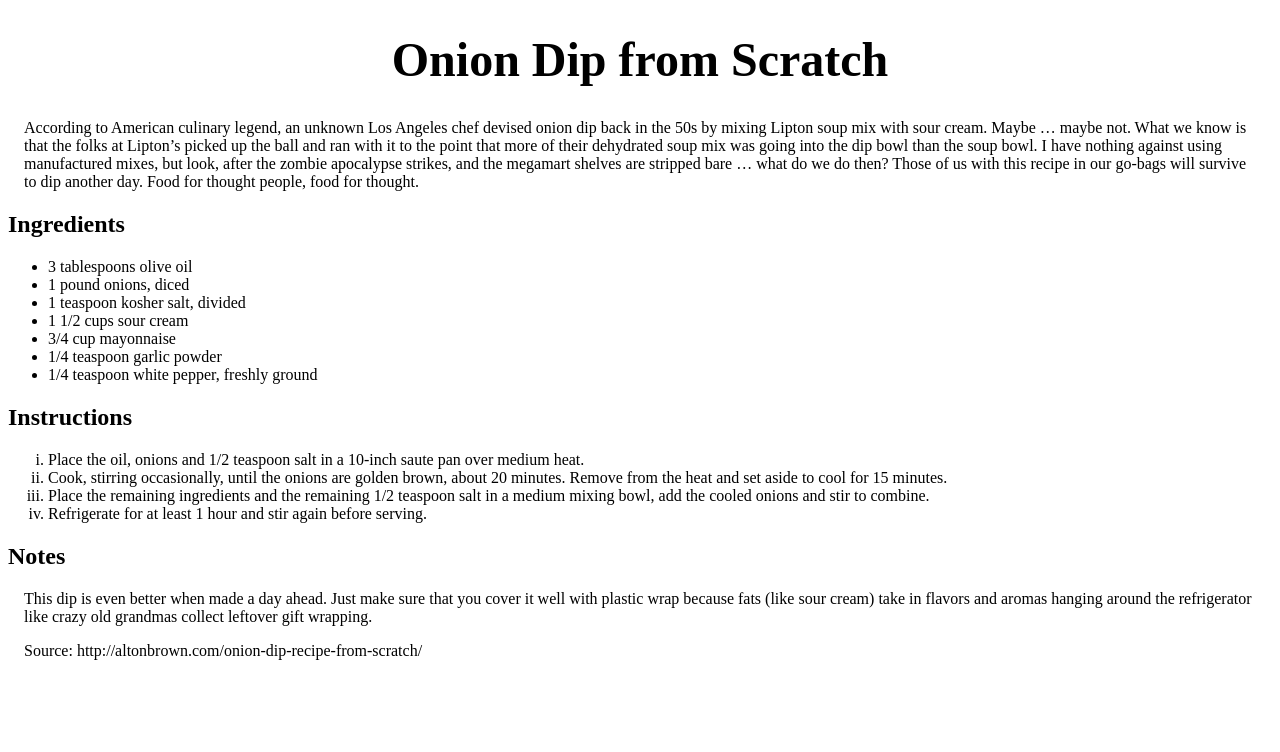
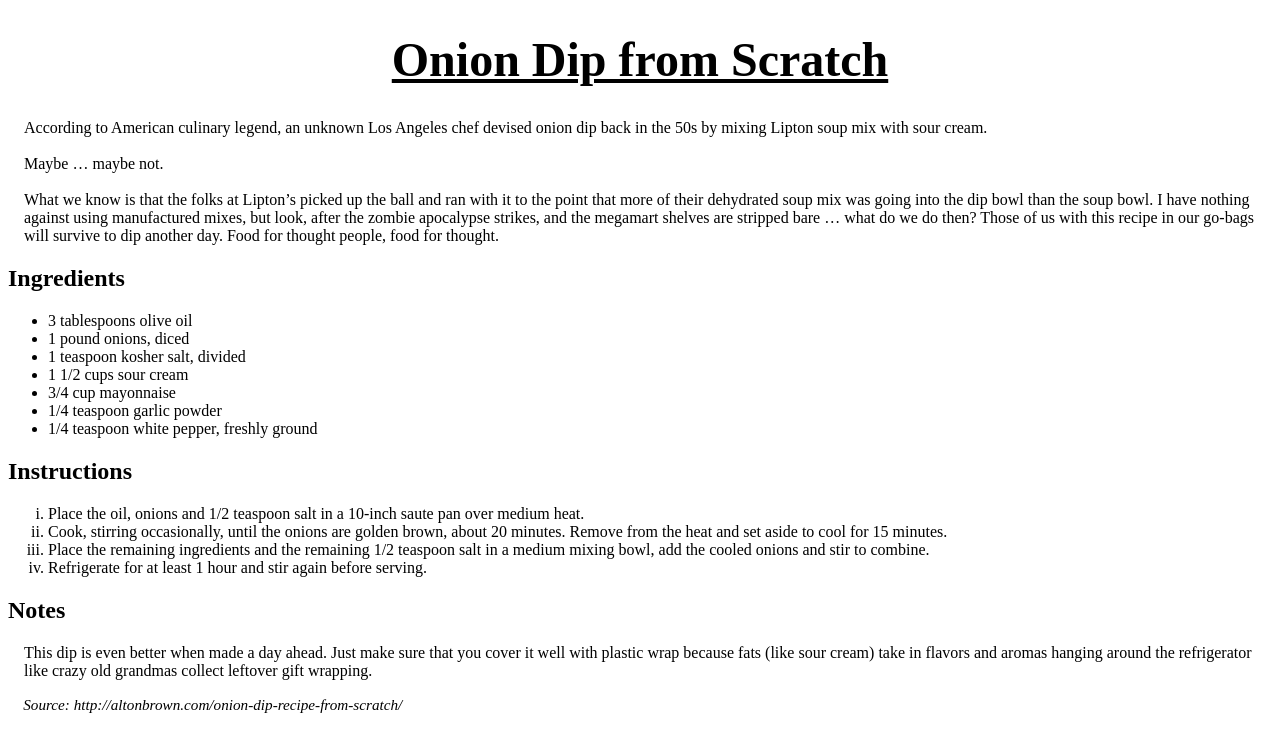
Before and after one commit to bintersc/MI349FS15, a PHP site: page /week2/recipe.html in a window 1280 px wide. Shown: the top 752 px of the page. Run offline with PHP 8.4, Linux system fonts and the light colour scheme.

Commit message:
Added some more css to the page

```diff
--- a/week2/recipe.css
+++ b/week2/recipe.css
@@ -1,6 +1,12 @@
 #pageTitle {
 	text-align: center;
 	font-size: 3em;
+	text-decoration: underline;
+}
+
+#refPara {
+	font-style: italic;
+	font-size: .95em;
 }
 
 p {
--- a/week2/recipe.html
+++ b/week2/recipe.html
@@ -8,7 +8,7 @@
 	<body>
 		<h1 id="pageTitle">Onion Dip from Scratch</h1>
 		<p>According to American culinary legend, an unknown Los Angeles chef devised onion dip back in the 50s by mixing Lipton soup mix with sour cream.
-		Maybe … maybe not. What we know is that the folks at Lipton’s picked up the ball and ran with it to the point that more of their dehydrated soup mix
+		<br><br>Maybe … maybe not.<br><br>What we know is that the folks at Lipton’s picked up the ball and ran with it to the point that more of their dehydrated soup mix
 		was going into the dip bowl than the soup bowl. I have nothing against using manufactured mixes, but look, after the zombie apocalypse strikes, and the
 		megamart shelves are stripped bare … what do we do then? Those of us with this recipe in our go-bags will survive to dip another day.
 		Food for thought people, food for thought.</p>
@@ -32,6 +32,6 @@
 		<h2>Notes</h2>
 		<p>This dip is even better when made a day ahead. Just make sure that you cover it well with plastic wrap because fats (like sour cream)
 		take in flavors and aromas hanging around the refrigerator like crazy old grandmas collect leftover gift wrapping.</p>
-		<p>Source: http://altonbrown.com/onion-dip-recipe-from-scratch/</p>
+		<p id="refPara">Source: http://altonbrown.com/onion-dip-recipe-from-scratch/</p>
 	</body>
 </html>
```
